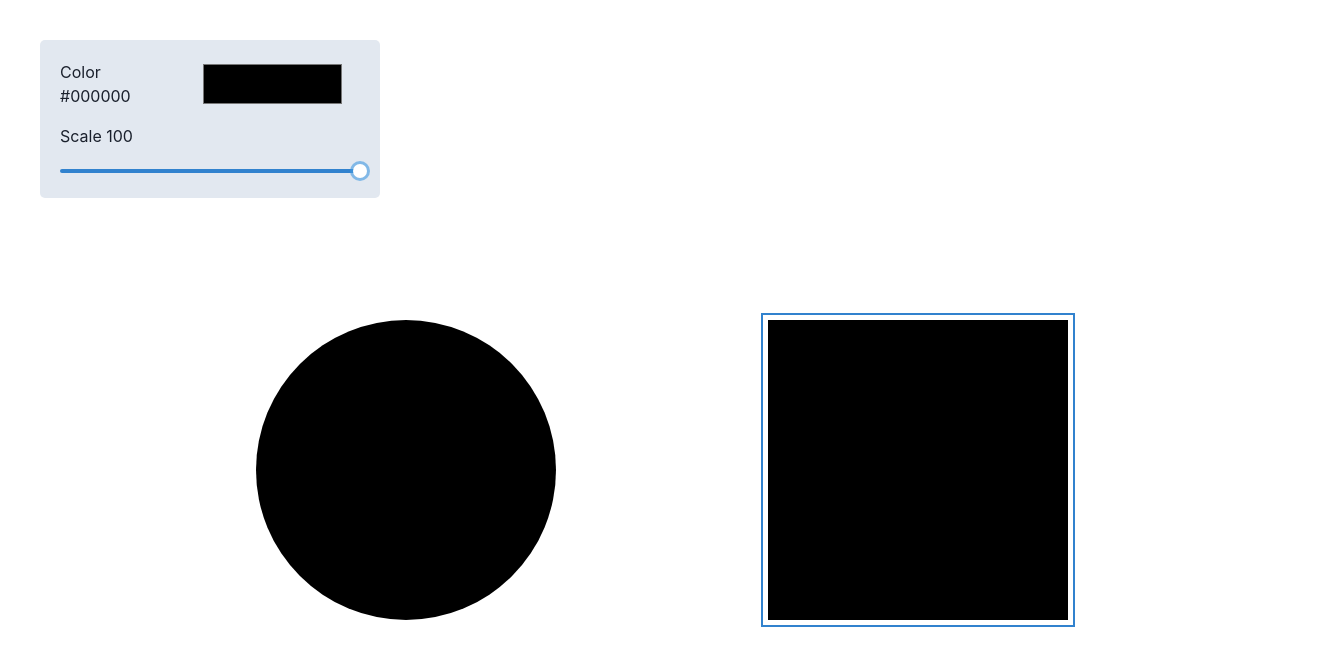
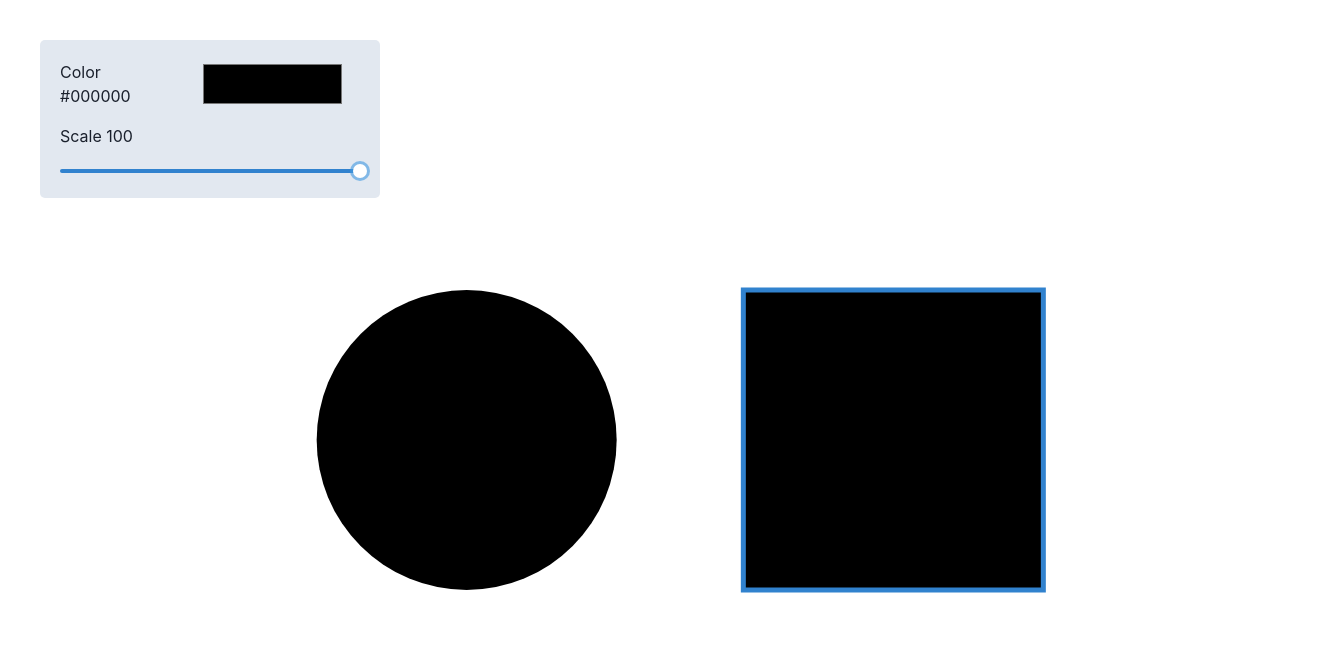
Before and after one commit to Pythonista7/React-Workshop, a React (Create React App) app: page / in a window 1280 px wide. Shown: the top 666 px of the page, 1320 px wide, since content can reach past the window. Built offline with nearby package versions, Linux system fonts and the light colour scheme.

Commit message:
add canvas

```diff
--- a/package.json
+++ b/package.json
@@ -14,8 +14,10 @@
     "@types/react": "^18.0.8",
     "@types/react-dom": "^18.0.3",
     "framer-motion": "^6.3.3",
+    "konva": "^8.3.6",
     "react": "^18.1.0",
     "react-dom": "^18.1.0",
+    "react-konva": "^18.0.0-0",
     "react-scripts": "5.0.1",
     "recoil": "^0.7.2",
     "typescript": "^4.6.4",
--- a/src/components/Canvas.tsx
+++ b/src/components/Canvas.tsx
@@ -1,5 +1,10 @@
 import { Box } from "@chakra-ui/react";
-import { useRecoilState, useRecoilValue } from "recoil";
+import { Circle as KonvaCircle, Layer, Rect, Stage } from "react-konva";
+import {
+  useRecoilBridgeAcrossReactRoots_UNSTABLE,
+  useRecoilState,
+  useRecoilValue,
+} from "recoil";
 import { circleState, selectedIdState, squareState } from "../store/app.store";
 
 function Square() {
@@ -7,18 +12,18 @@ function Square() {
   const [selectedId, setSelectedId] = useRecoilState(selectedIdState);
 
   return (
-    <Box
-      position="absolute"
-      top="40%"
-      left="60%"
-      height={300}
-      width={300}
-      backgroundColor={square.color}
-      transform={`scale(${square.scale / 100})`}
-      ringColor={selectedId === square.id ? "blue.500" : "transparent"}
-      ringOffset="5px"
-      ring="2px"
-      cursor="pointer"
+    <Rect
+      x={window.innerWidth / 1.5}
+      y={window.innerHeight / 2}
+      offsetX={1.5}
+      offsetY={1.5}
+      width={3}
+      height={3}
+      fill={square.color}
+      scaleX={square.scale}
+      scaleY={square.scale}
+      stroke={selectedId === square.id ? "#3182CE" : "transparent"}
+      strokeWidth={0.05}
       onClick={() => {
         setSelectedId(square.id);
       }}
@@ -31,19 +36,15 @@ function Circle() {
   const [selectedId, setSelectedId] = useRecoilState(selectedIdState);
 
   return (
-    <Box
-      position="absolute"
-      top="40%"
-      left="20%"
-      width={300}
-      height={300}
-      borderRadius="50%"
-      backgroundColor={circle.color}
-      transform={`scale(${circle.scale / 100})`}
-      ringColor={selectedId === circle.id ? "blue.500" : "transparent"}
-      ringOffset="5px"
-      ring="2px"
-      cursor="pointer"
+    <KonvaCircle
+      x={window.innerWidth / 3}
+      y={window.innerHeight / 2}
+      radius={1.5}
+      fill={circle.color}
+      scaleX={circle.scale}
+      scaleY={circle.scale}
+      stroke={selectedId === circle.id ? "#3182CE" : "transparent"}
+      strokeWidth={0.05}
       onClick={() => {
         setSelectedId(circle.id);
       }}
@@ -52,10 +53,21 @@ function Circle() {
 }
 
 function Shapes() {
+  const Bridge = useRecoilBridgeAcrossReactRoots_UNSTABLE();
+
   return (
     <Box w="full" h="full">
-      <Square />
-      <Circle />
+      <Stage
+        height={window.innerHeight - window.innerHeight * 0.1}
+        width={window.innerWidth}
+      >
+        <Bridge>
+          <Layer>
+            <Square />
+            <Circle />
+          </Layer>
+        </Bridge>
+      </Stage>
     </Box>
   );
 }
```
Also changed, not shown: 1 other file (tests, documents, lock files or other folders).
